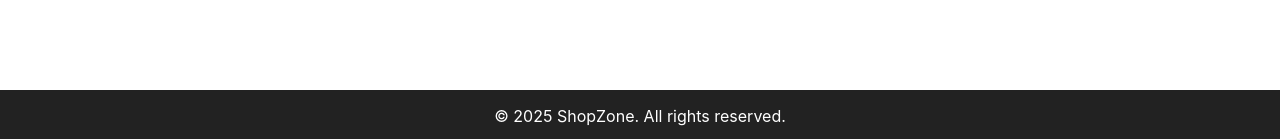
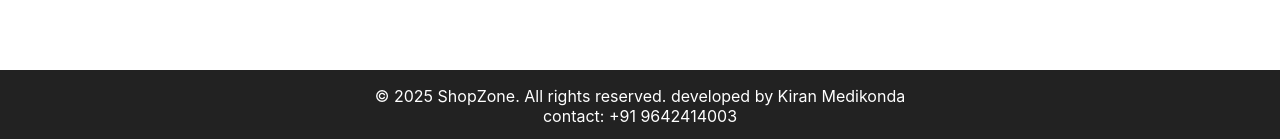
Before and after one commit to KiranMedikonda/ReactFirstProject, a React (Create React App) app: page / in a window 1280 px wide. Shown: the part 658-797 px from the top of the page. Built offline with nearby package versions, Linux system fonts and the light colour scheme; no server answers.

Commit message:
added footer

```diff
--- a/src/Footer.tsx
+++ b/src/Footer.tsx
@@ -2,7 +2,10 @@
 
 const Footer: React.FC = () => (
   <footer style={{ background: '#222', color: '#fff', textAlign: 'center', padding: '1rem', fontSize: '1rem' }}>
-    &copy; {new Date().getFullYear()} ShopZone. All rights reserved.
+    &copy; {new Date().getFullYear()} ShopZone. All rights reserved. developed by Kiran Medikonda
+    <br />
+    contact: +91 9642414003
+    <br />
   </footer>
 );
 
```
